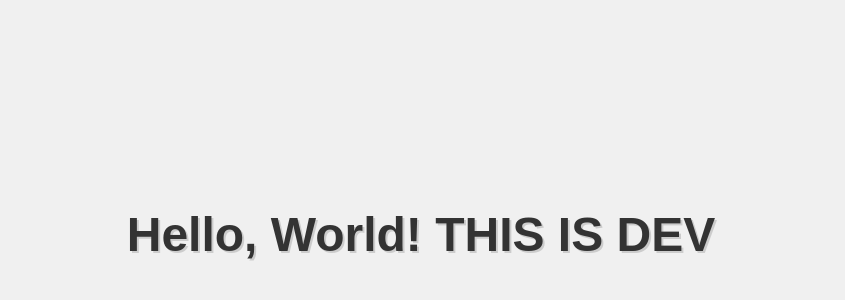
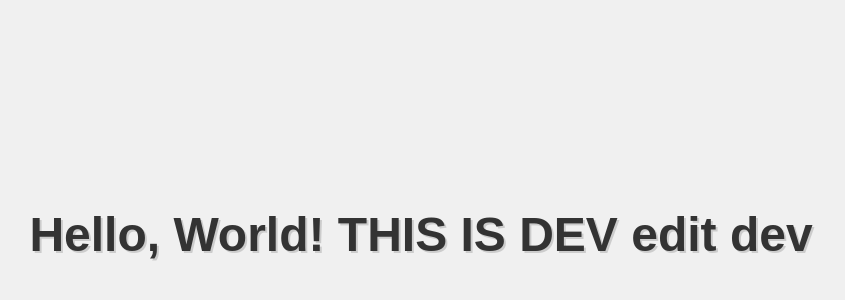
Before and after one commit to SHINIGAMI0307/hello-world, a plain HTML site: page index.html in a window 1280 px wide. Shown: the part 166-466 px from the top of the page, without its empty margins (219-1064 px from the left). Drawn offline with Linux system fonts and the light colour scheme.

Commit message:
Update index.html

```diff
--- a/index.html
+++ b/index.html
@@ -22,6 +22,6 @@
     </style>
 </head>
 <body>
-    <h1>Hello, World! THIS IS DEV</h1>
+    <h1>Hello, World! THIS IS DEV edit dev</h1>
 </body>
 </html>
```
